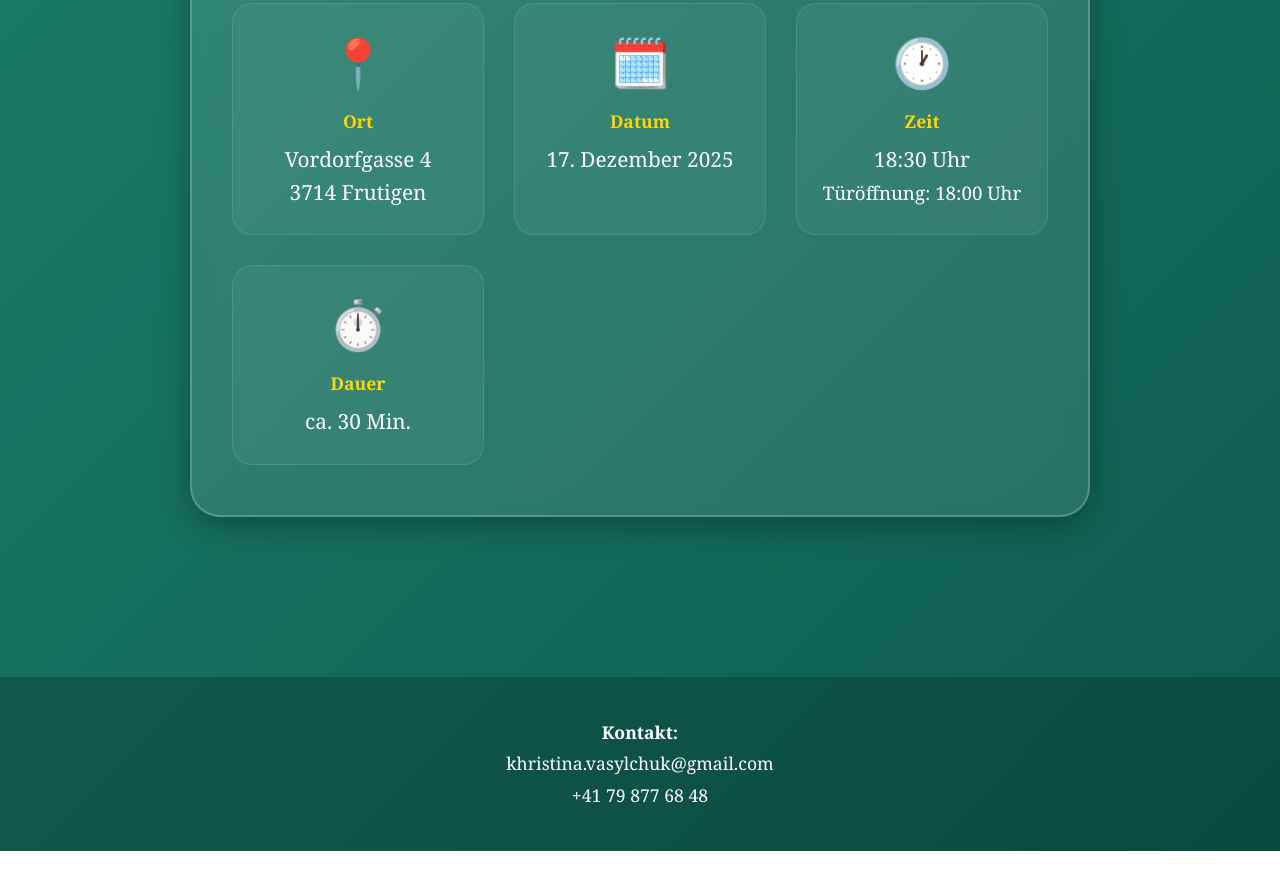
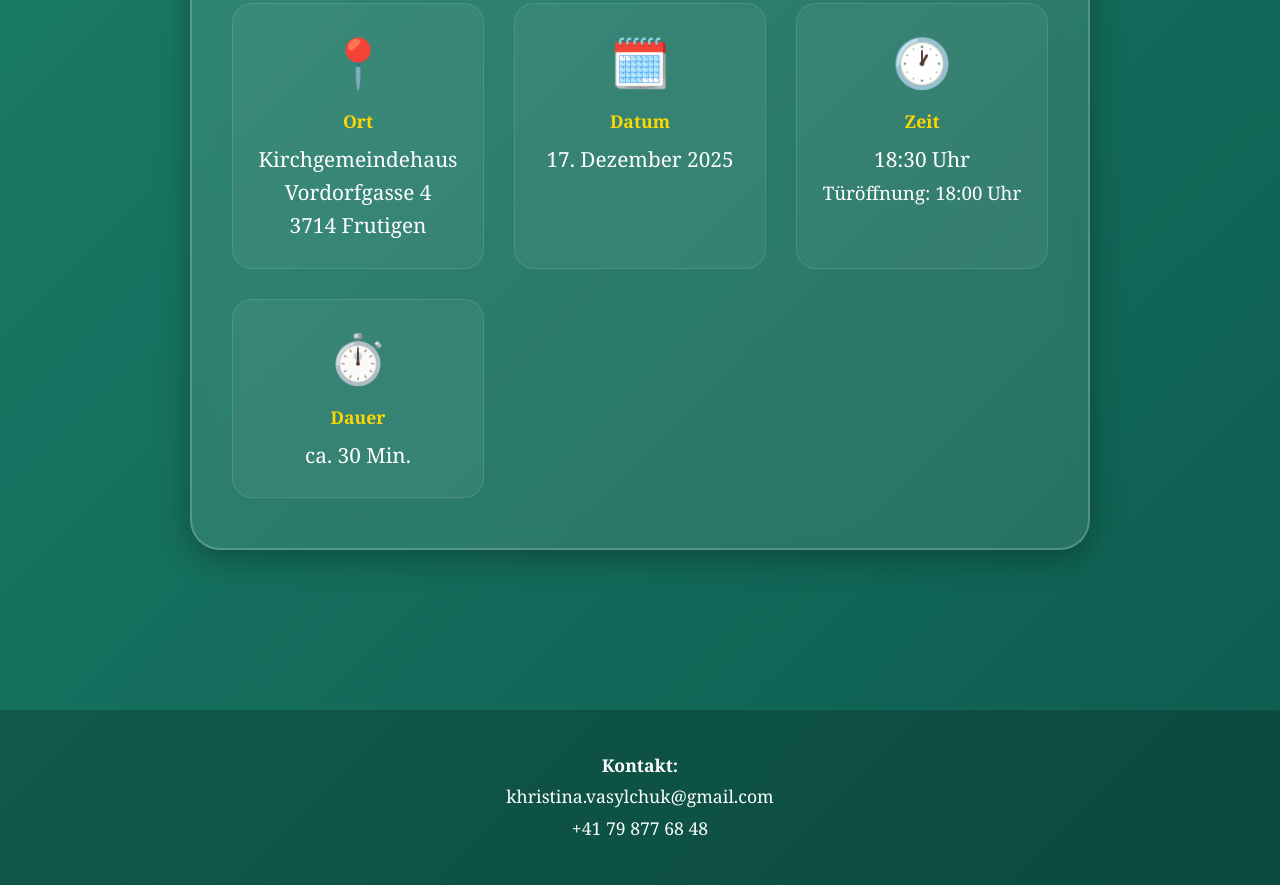
Before and after one commit to Thevladinator/weihnachtsabenteuer-theater, a plain HTML site: page index.html in a window 1280 px wide. Shown: the part 2289-3174 px from the top of the page. Before the commit the page ends 3140 px from the top, so only its background shows below. Drawn offline with Linux system fonts and the light colour scheme.

Commit message:
Update index.html

```diff
--- a/index.html
+++ b/index.html
@@ -347,7 +347,7 @@
                 <div class="detail-item">
                     <div class="detail-icon">📍</div>
                     <div class="detail-label">Ort</div>
-                    <div class="detail-value">Vordorfgasse 4<br>3714 Frutigen</div>
+                    <div class="detail-value">Kirchgemeindehaus<br>Vordorfgasse 4<br>3714 Frutigen</div>
                 </div>
                 <div class="detail-item">
                     <div class="detail-icon">🗓️</div>
```
